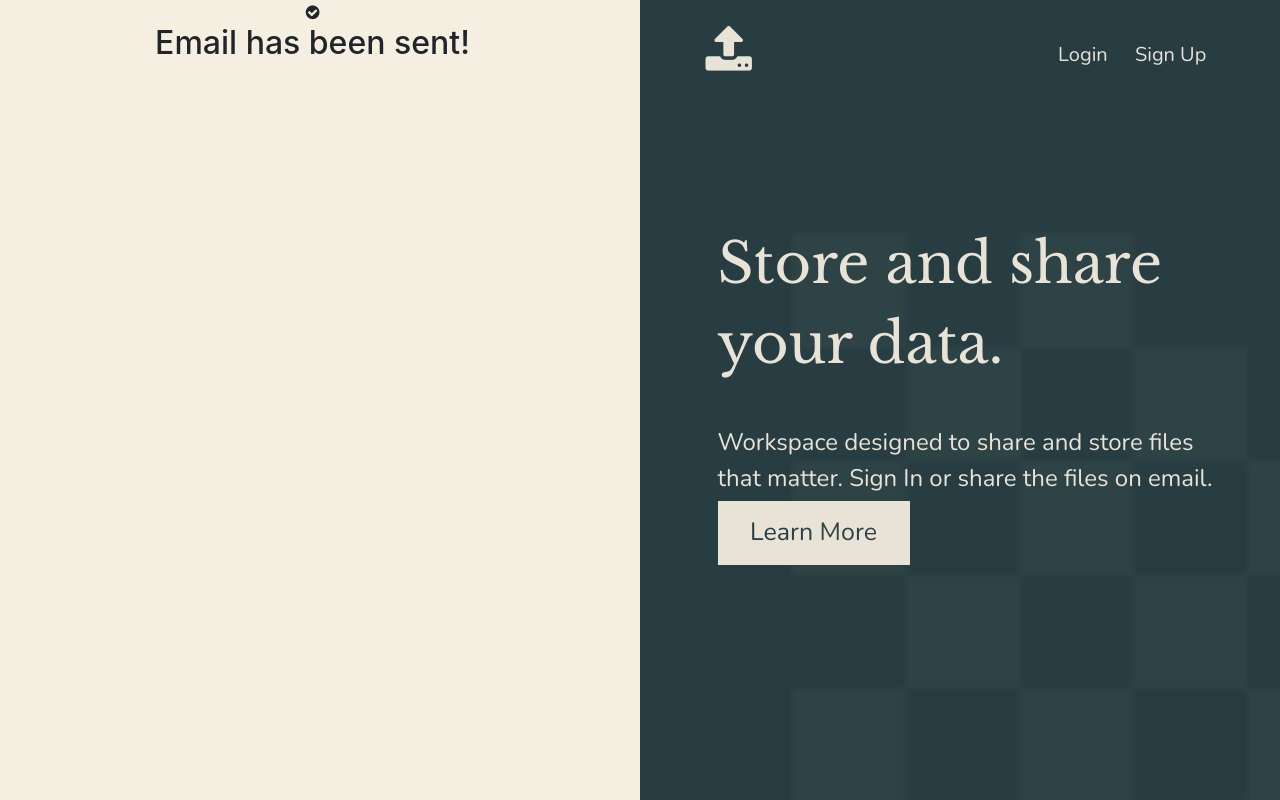
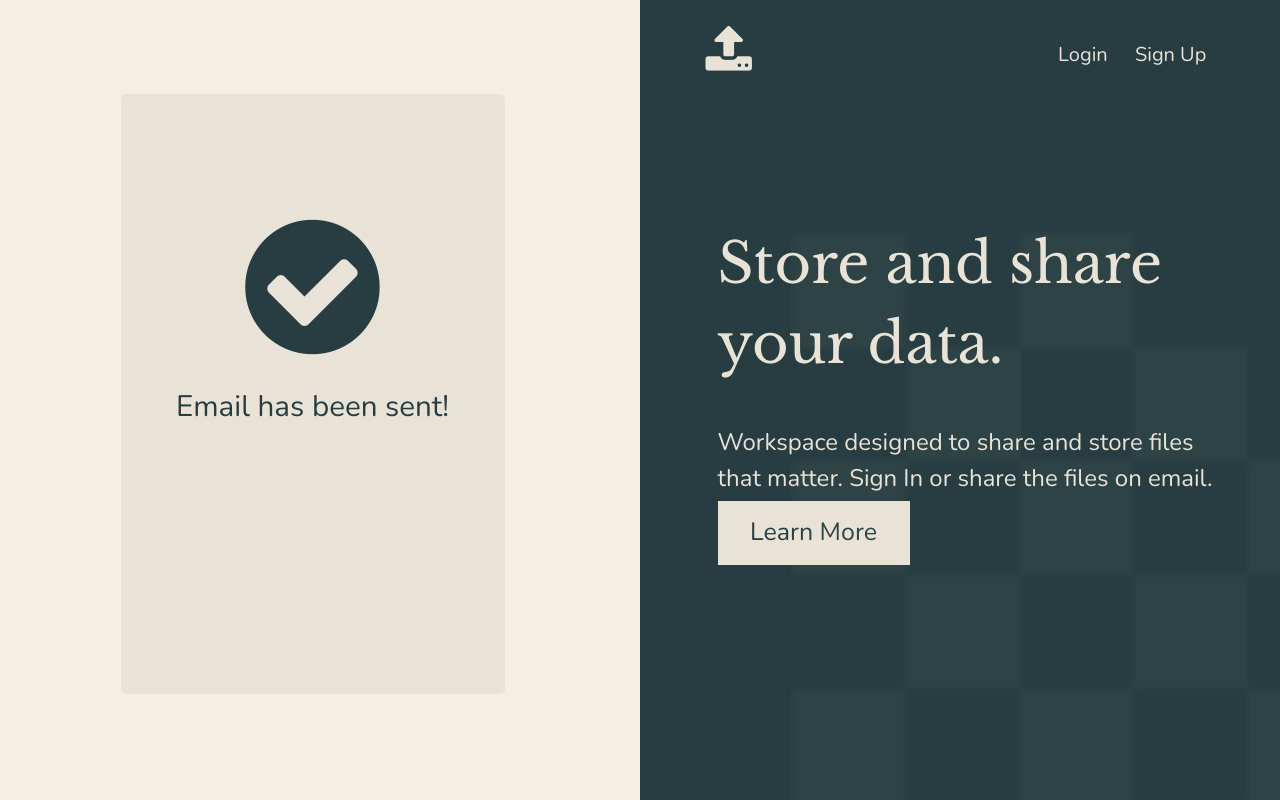
Before and after one commit to neerajp99/share_N_upload, a React (Create React App) app in the folder client/: page /emailSent/1 in a window 1280 px wide. Built offline with nearby package versions, Linux system fonts and the light colour scheme.

Commit message:
Update css for icons

```diff
--- a/client/src/App.css
+++ b/client/src/App.css
@@ -217,7 +217,7 @@ select:focus,
 .uploading_heading {
   font-family: "Nunito", serif;
   font-size: 20px;
-  margin-top: 13vh;
+  margin-top: 5vh;
   color: #283d41;
   font-weight: 600;
 }
@@ -551,7 +551,7 @@ select:focus,
 
 .already_line > span > a {
   text-decoration: none !important;
-  color: #283d41;
+  color: #283d41 !important;
 }
 
 .auth-error {
@@ -758,3 +758,57 @@ a:hover:before {
 .textarea_common {
   background-color: #e8e3d6 !important;
 }
+.error-output {
+  background: #f2dedd;
+  line-height: 50px;
+  font-family: "Nunito", serif;
+  color: #b96767;
+  font-size: 19px;
+  margin-bottom: 20px;
+}
+
+.uploading-icon {
+  font-size: 20vh !important;
+  color: #283d41;
+  position: relative;
+  margin-top: 20%;
+}
+.sent-icon {
+  font-size: calc(6vw + 6vh + 5vmin) !important;
+  color: #283d41;
+  position: relative;
+  margin-top: 5%;
+}
+.download-icon {
+  font-size: calc(5vw + 5vh + 4vmin) !important;
+  color: #283d41;
+  position: relative;
+  margin-top: 5%;
+}
+.emailSent-left {
+  background: #e8e3d6;
+  border-radius: 5px;
+  width: 30vw;
+  height: 75vh;
+  margin: 0 auto;
+  margin-top: 15%;
+}
+.emailSent-icon {
+  font-size: calc(6vw + 6vh + 4vmin) !important;
+  color: #283d41;
+  position: relative;
+  margin-top: 30%;
+}
+.emailSent-heading {
+  font-size: calc(1vw + 1vw + 0.5vmin);
+  font-family: "Nunito", serif;
+  margin-top: 6%;
+  color: #283d41;
+}
+.emailSent-sent {
+  height: 30vh;
+  width: 80%;
+  margin: 0 auto;
+  margin-top: 10%;
+  background: #efede7;
+}
```
